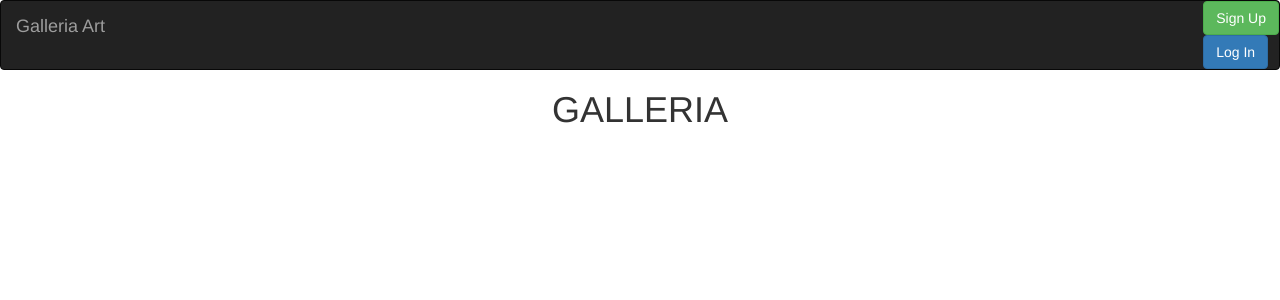
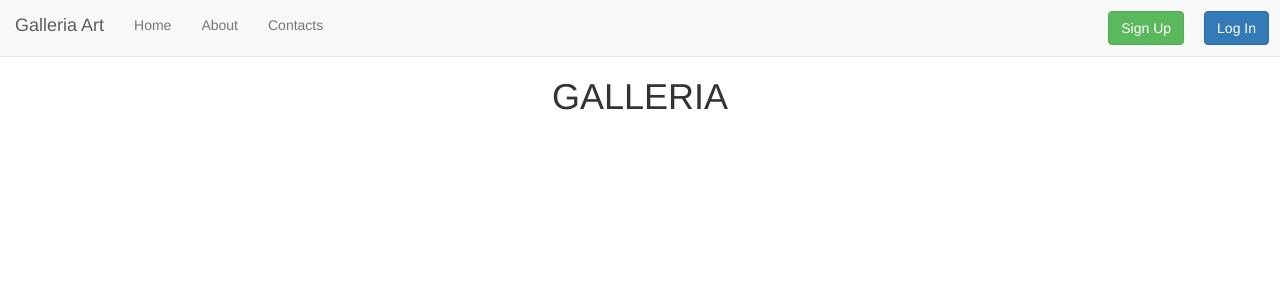
Before and after one commit to Daniel-Muruthi/galleria, a Django app: page /app/ in a window 1280 px wide. Shown: the top 300 px of the page. Run offline with Django 3.2, Linux system fonts and the light colour scheme; some libraries are stand-ins or nearby versions.

Commit message:
This will add the navbar

```diff
--- a/app/templates/navbar.html
+++ b/app/templates/navbar.html
@@ -6,16 +6,23 @@
   <meta name="viewport" content="width=device-width, initial-scale=1">
 </head>
 <body>
-<nav class="navbar navbar-inverse">
+{%block content%}
+<nav class="navbar navbar-default navbar-static-top" role="navigation">
   <div class="container-fluid">
     <div class="navbar-header">
       <a class="navbar-brand" href="">Galleria Art</a>
     </div>
-    <div class="navbar-right">
-        <div class="my-auto mx-3 signup d-inline">
+    <div class="collapse navbar-collapse" >
+      <ul class="nav navbar-nav d-inline" >
+          <li class="mx-3 d-block"><a href="">Home</a></li>
+          <li class="mx-3 d-block"><a href="">About</a></li>
+          <li class="mx-3 d-block"><a href="">Contacts</a></li>
+      </ul>
+    <div class="navbar navbar-nav navbar-right d-inline" style="display:flex">
+        <div class="my-auto mx-3 signup d-inline" style="padding:1rem">
             <a href="" class="btn btn-success ">Sign Up</a>
         </div>
-        <div class="my-auto mx-3 login d-inline">
+        <div class="my-auto mx-3 login d-inline" style="padding:1rem">
             <a href="" class="btn btn-primary">
                 Log In
             </a>
@@ -23,5 +30,6 @@
     </div>
   </div>
 </nav>
+{%endblock%}
 </body>
 </html>
```
